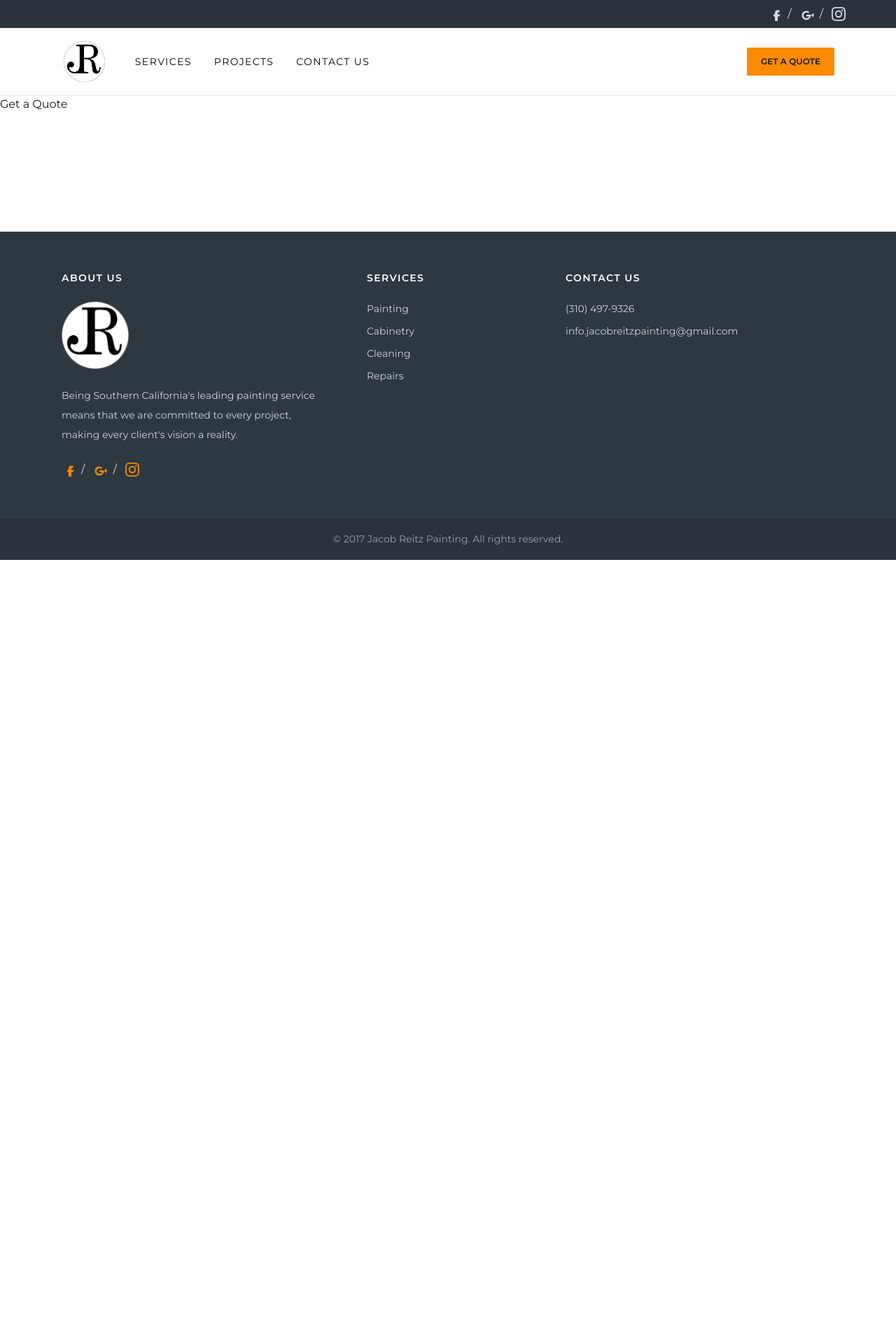
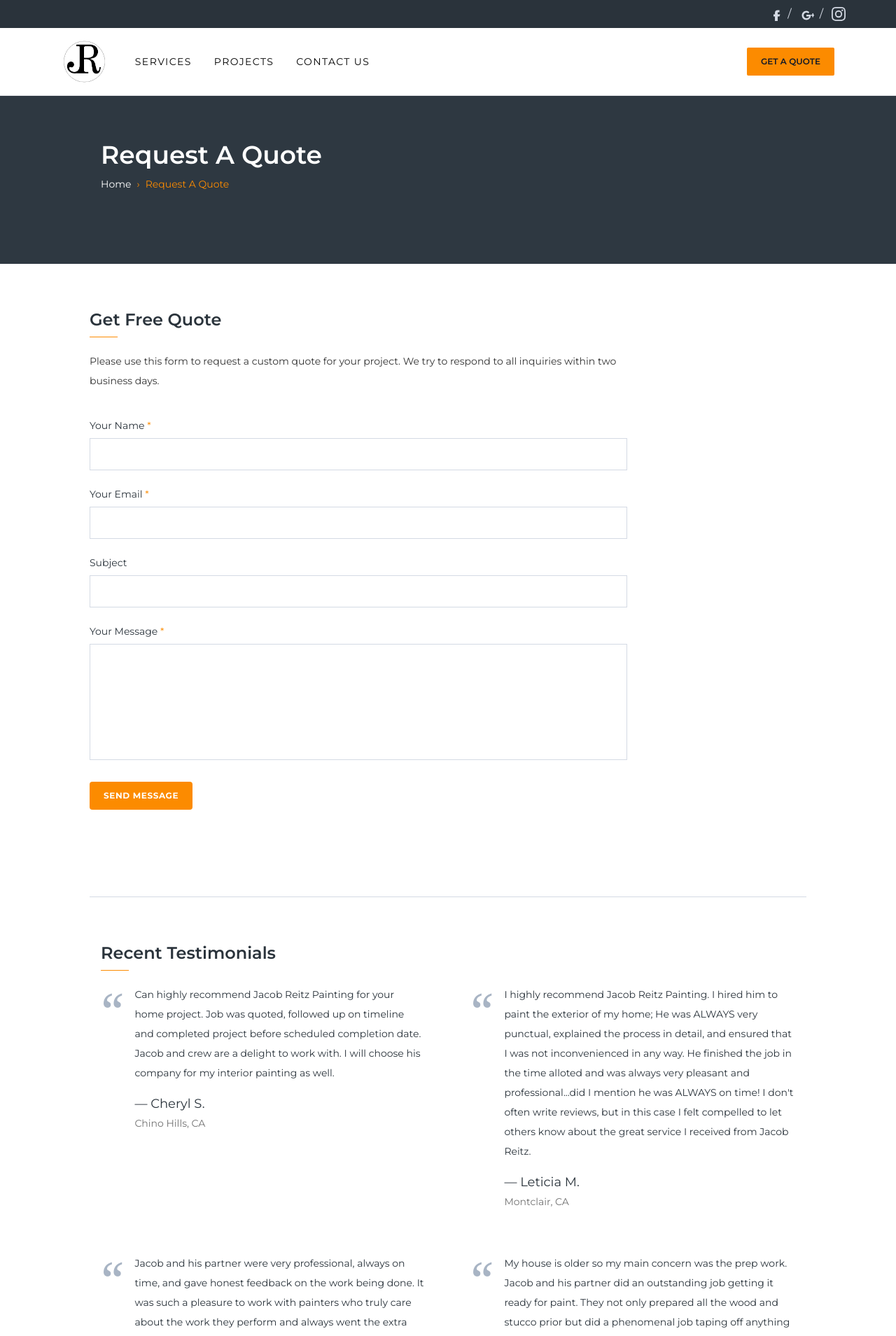
Before and after one commit to orbonnie/jr-painting, a Next.js app: page /quote in a window 1280 px wide. Shown: the top 1909 px of the page at 70% size. Before the commit the page ends 800 px from the top, so only its background shows below. Built offline with nearby package versions, Linux system fonts and the light colour scheme.

Commit message:
Complete quote form

```diff
--- a/src/app/quote/page.tsx
+++ b/src/app/quote/page.tsx
@@ -1,7 +1,83 @@
-export default function Quote() {
+import Link from "next/link";
+import ContactForm from "@/components/ContactForm";
+import { reviews } from "@/data/reviews";
+
+export default function RequestAQuotePage() {
   return (
     <main>
-      <h1>Get a Quote</h1>
+      {/* Hero */}
+      <section className="bg-grey-800">
+        <div className="mx-auto flex min-h-60 max-w-6xl flex-col px-10 py-16 md:px-20">
+          <h1 className="text-3xl font-semibold text-white sm:text-4xl">
+            Request A Quote
+          </h1>
+
+          <div className="mt-3 text-sm text-white">
+            <Link href="/" className="hover:text-orange-600">
+              Home
+            </Link>
+
+            <span className="mx-2 text-orange-800">›</span>
+
+            <span className="text-orange-800">Request A Quote</span>
+          </div>
+        </div>
+      </section>
+
+      {/* Quote form */}
+      <section className="mx-auto max-w-6xl px-10 py-16 md:px-20 lg:px-16">
+        <div className="max-w-3xl">
+          <div>
+            <h2 className="mb-2 text-2xl font-semibold text-grey-900">
+              Get Free Quote
+            </h2>
+            <div className="mb-5 h-px w-10 bg-orange-800" />
+          </div>
+
+          <p className="mb-10 text-sm leading-7 text-grey-600">
+            Please use this form to request a custom quote for your project. We
+            try to respond to all inquiries within two business days.
+          </p>
+
+          <ContactForm />
+        </div>
+      </section>
+
+      <hr className="mx-[10vw] text-grey-400" />
+
+      {/* Testimonials */}
+      <section className="w-full">
+        <div className="mx-auto mb-10 max-w-6xl px-10 md:px-20">
+          <div className="pt-16">
+            <h2 className="mb-2 text-2xl font-semibold text-grey-900">
+              Recent Testimonials
+            </h2>
+            <div className="mb-5 h-px w-10 bg-orange-800" />
+          </div>
+
+          <div className="grid gap-x-16 gap-y-16 pb-16 md:grid-cols-2">
+            {reviews.map((review) => (
+              <div key={review.name} className="flex gap-4">
+                <span className="shrink-0 font-serif text-7xl leading-none text-grey-500">
+                  &ldquo;
+                </span>
+
+                <div>
+                  <p className="text-sm leading-7 text-grey-900">
+                    {review.text}
+                  </p>
+
+                  <p className="mt-4 text-lg text-grey-900">— {review.name}</p>
+
+                  <p className="mt-1 text-sm text-grey-700">
+                    {review.location}
+                  </p>
+                </div>
+              </div>
+            ))}
+          </div>
+        </div>
+      </section>
     </main>
-  )
+  );
 }
```
